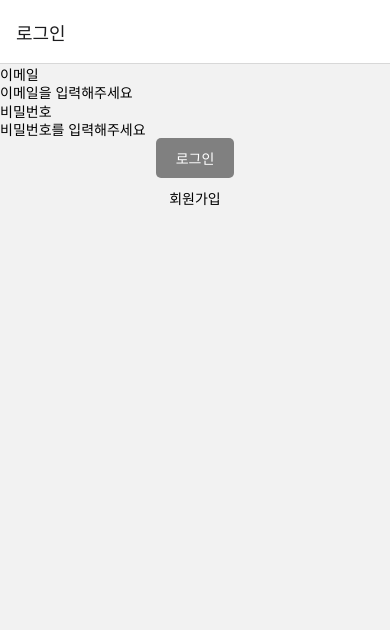
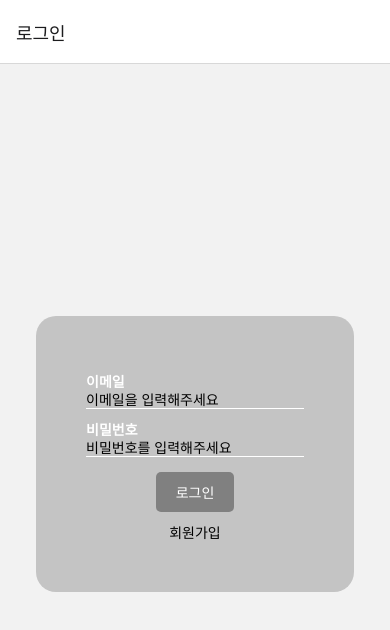
Before and after one commit to MintaekCho/DeliveryApp, a React Native app: screen /Ing in a window 390 px wide. Shown: the top 630 px of the page. Built offline with nearby package versions, Linux system fonts and the light colour scheme.

Commit message:
feat: 로그인 페이지 기능구현

```diff
--- a/src/pages/SignIn.tsx
+++ b/src/pages/SignIn.tsx
@@ -1,45 +1,85 @@
-import React, {useCallback, useState} from 'react';
+import { NativeStackScreenProps } from '@react-navigation/native-stack';
+import React, {useCallback, useRef, useState} from 'react';
 import {Alert, StyleSheet} from 'react-native';
 import {Pressable, Text, TextInput, View} from 'react-native';
+import { RootStackParamList } from '../../App';
 
-export default function SignIn() {
+type SignInScreenProps = NativeStackScreenProps<RootStackParamList, 'SignIn'>
+
+export default function SignIn({navigation} : SignInScreenProps) {
   const [email, setEmail] = useState('');
   const [pw, setPw] = useState('');
+  const emailRef = useRef<TextInput | null>(null);
+  const pwRef = useRef<TextInput | null>(null);
 
   const canToNext = email && pw;
 
+  const toSignUp = useCallback(() => {
+    navigation.navigate('SignUp')
+  }, [])
+
   const onSubmit = useCallback(() => {
-    Alert.alert('안녕', '안녕하세요!!');
-  }, []);
+    if(!email || !email.trim()) {
+       return Alert.alert('알림', '이메일을 다시 입력해주세요.')
+    }
+    if(!pw || !pw.trim()) {
+       return Alert.alert('알림', '비밀번호를 다시 입력해주세요.')
+    }
+    Alert.alert('알림', '로그인 되었습니다.');
+  }, [email, pw]);
   return (
-    <View>
-      <View>
-        <Text>이메일</Text>
+    <View style={styles.Wrap}>
+      <View style={styles.inputWrap}>
+        <View style={styles.input}>
+          <Text style={styles.inputText}>이메일</Text>
           <TextInput
             onChangeText={email => {
               setEmail(email);
             }}
             placeholder="이메일을 입력해주세요"
+            value={email}
+            importantForAutofill="yes" // 삼성패스, 지문인증 등 자동완성 - 안드로이드 전용
+            autoComplete="email" // 자동완성 힌트 제공 - 안드로이드 전용
+            textContentType="emailAddress"
+            returnKeyType="next" // 키보드 엔터를 next버튼으로 변경해줌
+            keyboardType='email-address' // 키보드 내부에 '@' 들어가는 타입으로 변경
+            onSubmitEditing={() => {
+              // 엔터 버튼을 눌렀을 때 어떤 행동을 할건지 지정
+              pwRef.current?.focus();
+            }}
+            blurOnSubmit={true}
+            clearButtonMode='while-editing'
+            ref={emailRef}
           />
         </View>
-      <View>
-        <Text>비밀번호</Text>
+        <View style={styles.input}>
+          <Text style={styles.inputText}>비밀번호</Text>
           <TextInput
             onChangeText={pw => {
               setPw(pw);
             }}
             placeholder="비밀번호를 입력해주세요"
+            secureTextEntry // 비밀번호 안보이게 설정
+            value={pw}
+            autoComplete="password"
+            onSubmitEditing={onSubmit}
+            ref={pwRef}
           />
         </View>
         <View style={styles.buttonWrap}>
           <Pressable
-          style={!canToNext ? styles.btnLogin : StyleSheet.compose(styles.btnLogin, styles.btnLoginActive)}
+            style={
+              !canToNext
+                ? styles.btnLogin
+                : [styles.btnLogin, styles.btnLoginActive]
+            }
             onPress={onSubmit}>
             <Text style={styles.btnLoginText}>로그인</Text>
           </Pressable>
-        <Pressable>
+          <Pressable onPress={toSignUp}>
             <Text>회원가입</Text>
           </Pressable>
+        </View>
       </View>
     </View>
   );
@@ -54,14 +94,34 @@ const styles = StyleSheet.create({
     borderRadius: 5,
   },
   btnLoginActive: {
-    backgroundColor: 'blue'
+    backgroundColor: 'blue',
   },
 
   buttonWrap: {
+    marginTop: 10,
     alignItems: 'center',
   },
 
   btnLoginText: {
     color: 'white',
   },
+  Wrap: {
+    flex: 1,
+    alignItems: 'center',
+    justifyContent: 'center',
+  },
+  inputWrap: {
+    backgroundColor: '#c4c4c4',
+    padding: 50,
+    borderRadius: 20,
+  },
+  input: {
+    borderBottomWidth: StyleSheet.hairlineWidth,
+    borderColor: 'white',
+    marginVertical: 5,
+  },
+  inputText: {
+    color: 'white',
+    fontWeight: 'bold',
+  },
 });
```
Lines whose indentation alone changed are shown as unchanged.
